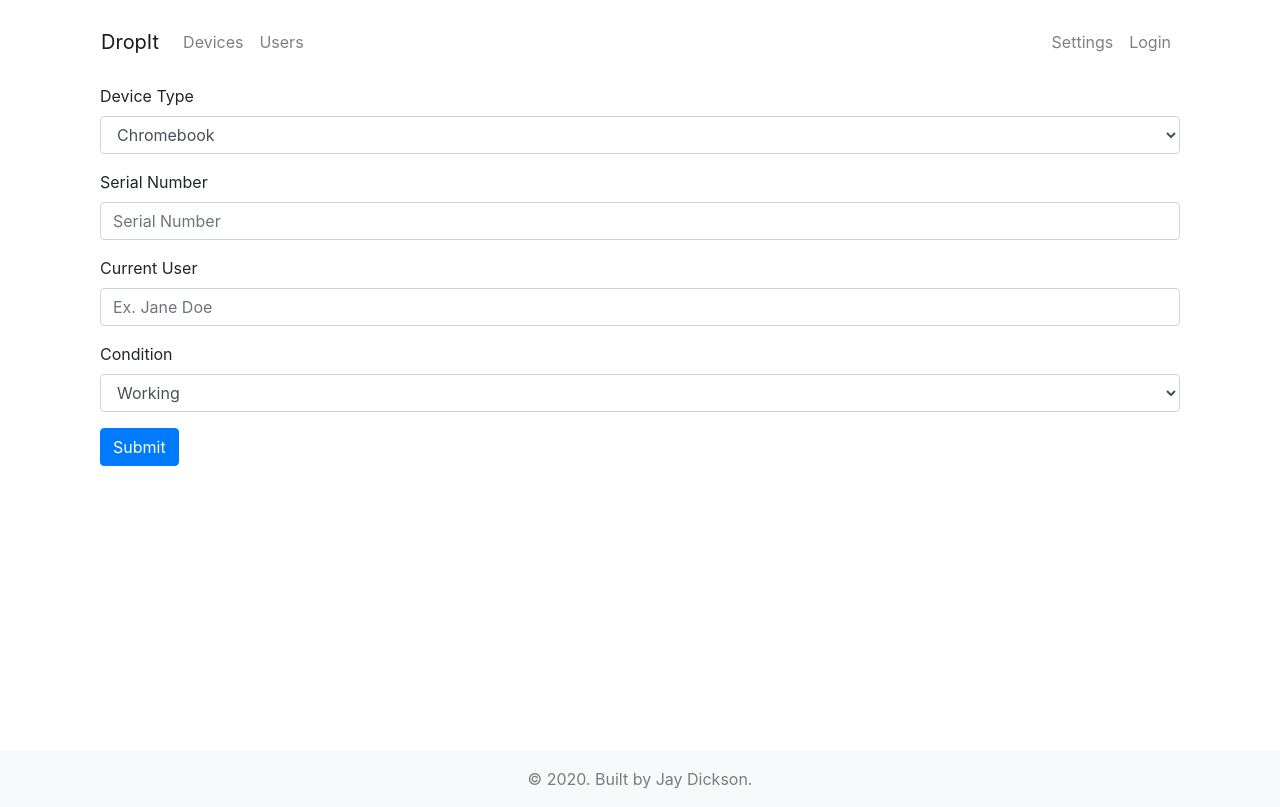
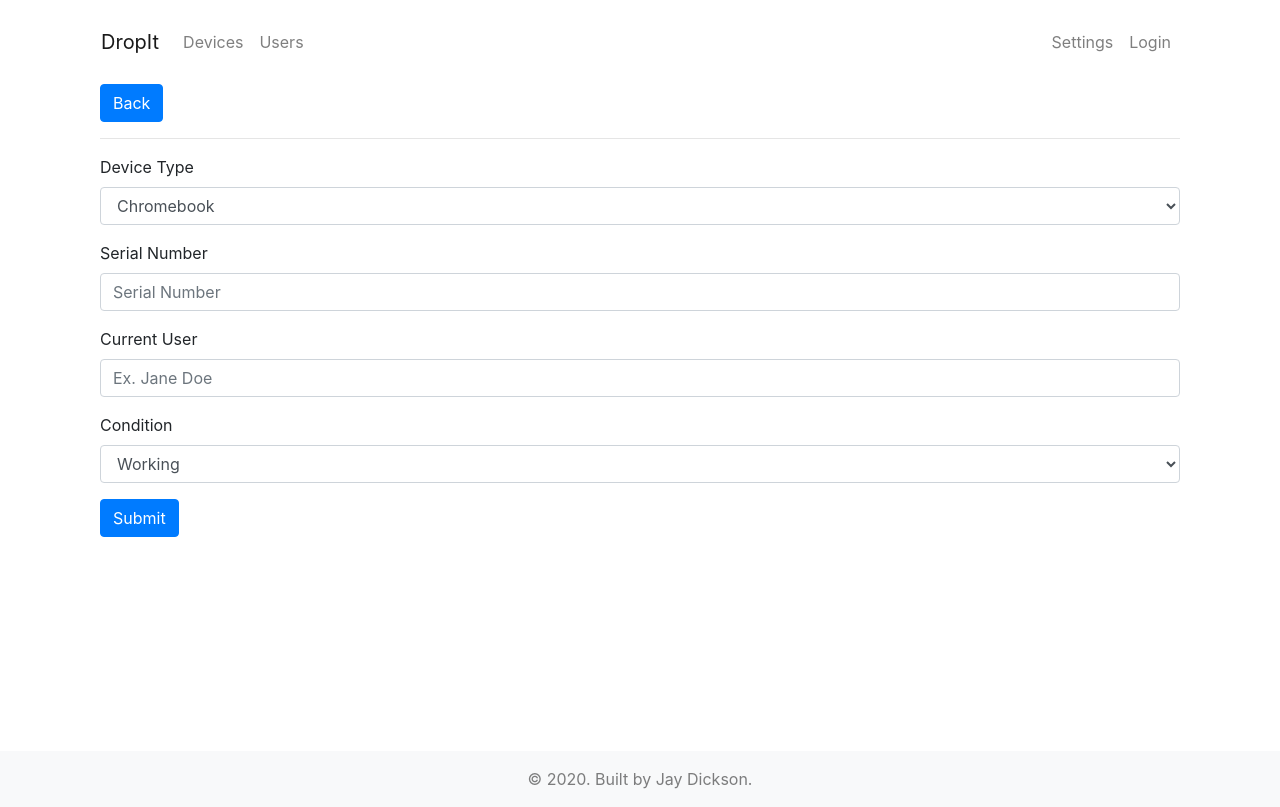
Before and after one commit to jaydickson02/DropIt, a Next.js app: page /newdevice in a window 1280 px wide. Built offline with nearby package versions, Linux system fonts and the light colour scheme.

Commit message:
Added new device button

```diff
--- a/pages/devices.js
+++ b/pages/devices.js
@@ -10,7 +10,8 @@ const router = useRouter();
 return(
 <Layout activeLink={'/devices'}>
     <Container>
-        <Button onClick={() => {router.back()}}>Back</Button>
+        <Button style={{marginRight: '10px'}} onClick={() => {router.back()}}>Back</Button>
+        <Button href='/newdevice'>New Device</Button>
         <hr />
 
         {props.devices.map(device =>
--- a/pages/newdevice.js
+++ b/pages/newdevice.js
@@ -1,14 +1,17 @@
+import { useRouter } from 'next/router'
 import Layout from '../shared/layout'
 import Form from 'react-bootstrap/Form'
 import Button from 'react-bootstrap/Button'
 import { Container } from 'react-bootstrap'
 
 const index = () => {
-
+const router = useRouter()
 
 return(
 <Layout activeLink={'/'}>
 <Container>
+<Button onClick={() => {router.back()}}>Back</Button>
+<hr />
 <Form action='https://drop-it-db.vercel.app/api/add' method='post'>
   <Form.Group controlId="formDeviceType">
     <Form.Label>Device Type</Form.Label>
```
